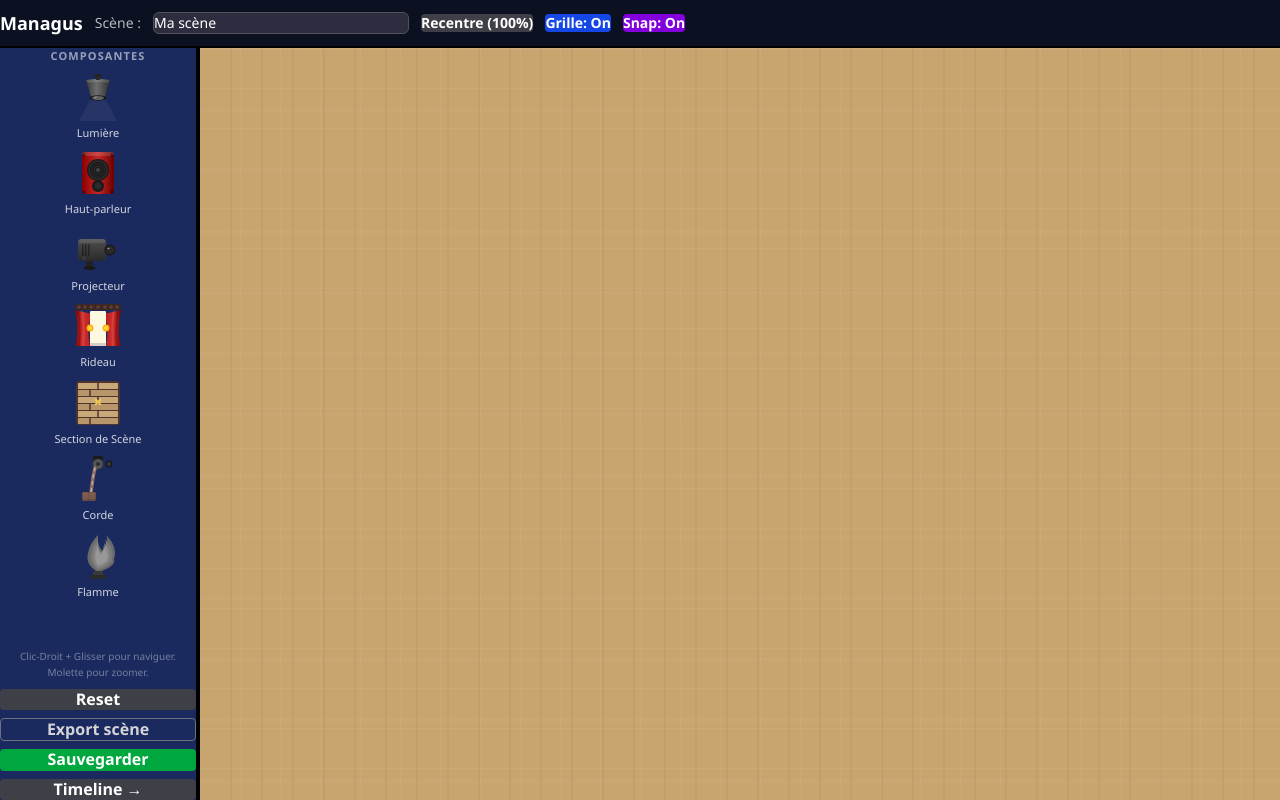
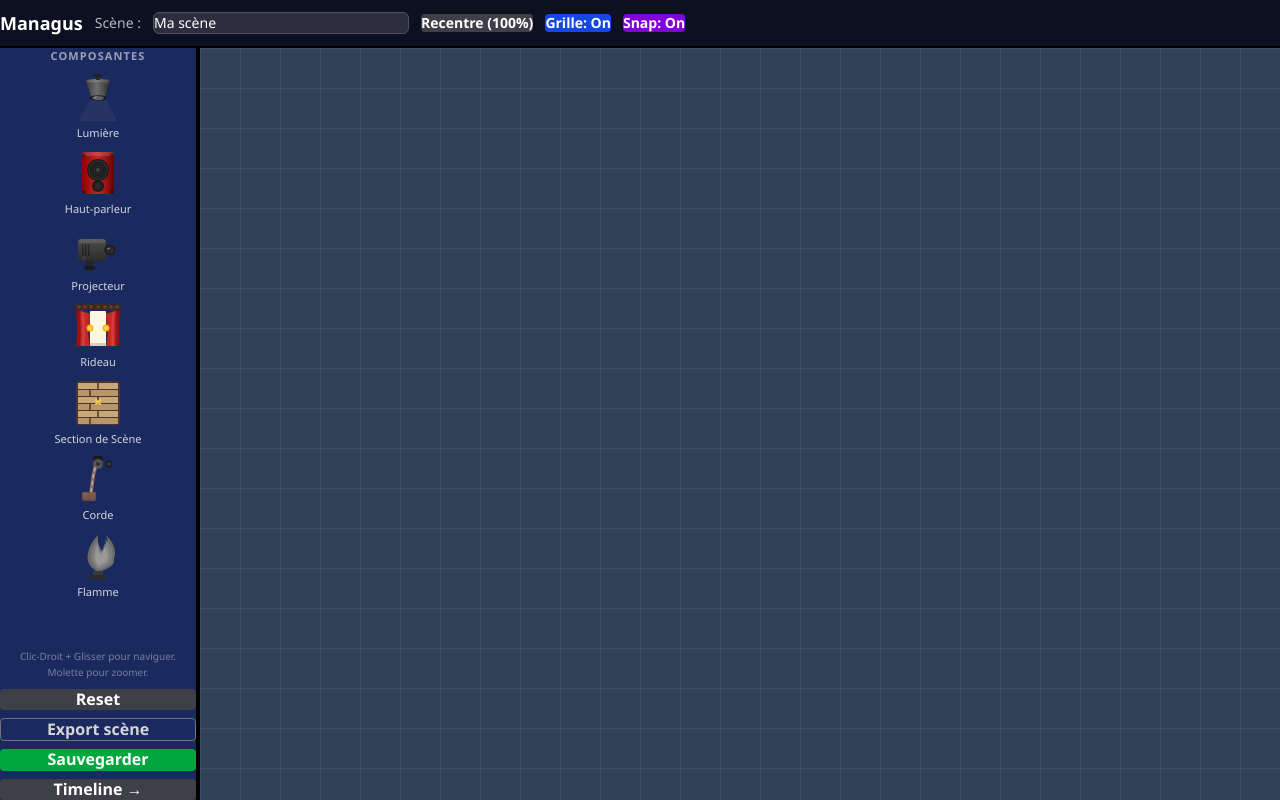
Before and after one commit to old-granny/ManageUS, a React (Vite) app in the folder frontend/: page / in a window 1280 px wide. Built offline with nearby package versions, Linux system fonts and the light colour scheme.

Commit message:
Correction

```diff
--- a/frontend/src/pages/SceneEditorPage.tsx
+++ b/frontend/src/pages/SceneEditorPage.tsx
@@ -468,16 +468,8 @@ export function SceneEditorPage() {
         onMouseUp={handleMouseUpOrLeave}
         onMouseLeave={handleMouseUpOrLeave}
         onContextMenu={handleContextMenu}
-        className="relative overflow-hidden"
-        style={{
-          cursor: isPanning.current ? 'grabbing' : 'grab',
-          /* wood plank texture */
-          backgroundColor: '#c8a46e',
-          backgroundImage: `
-            repeating-linear-gradient(90deg, rgba(0,0,0,.07) 0px, transparent 1px, transparent 30px, rgba(0,0,0,.07) 31px),
-            repeating-linear-gradient(180deg, rgba(255,255,255,.04) 0px, transparent 5px, transparent 60px, rgba(255,255,255,.04) 61px)
-          `,
-        }}
+        className="relative overflow-hidden bg-slate-700"
+        style={{ cursor: isPanning.current ? 'grabbing' : 'grab' }}
       >
         {/* virtual infinite canvas */}
         <div
```
Also changed, not shown: 1 other file (tests, documents, lock files or other folders).
